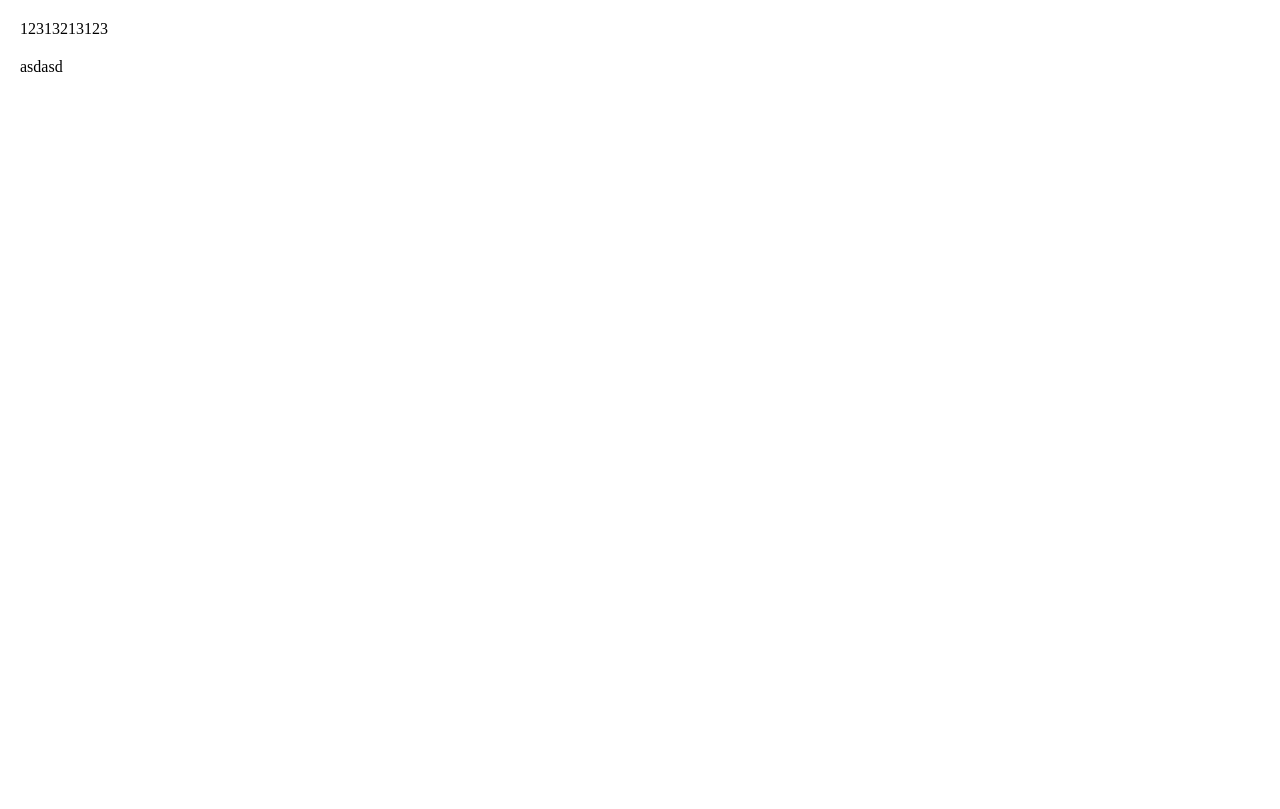
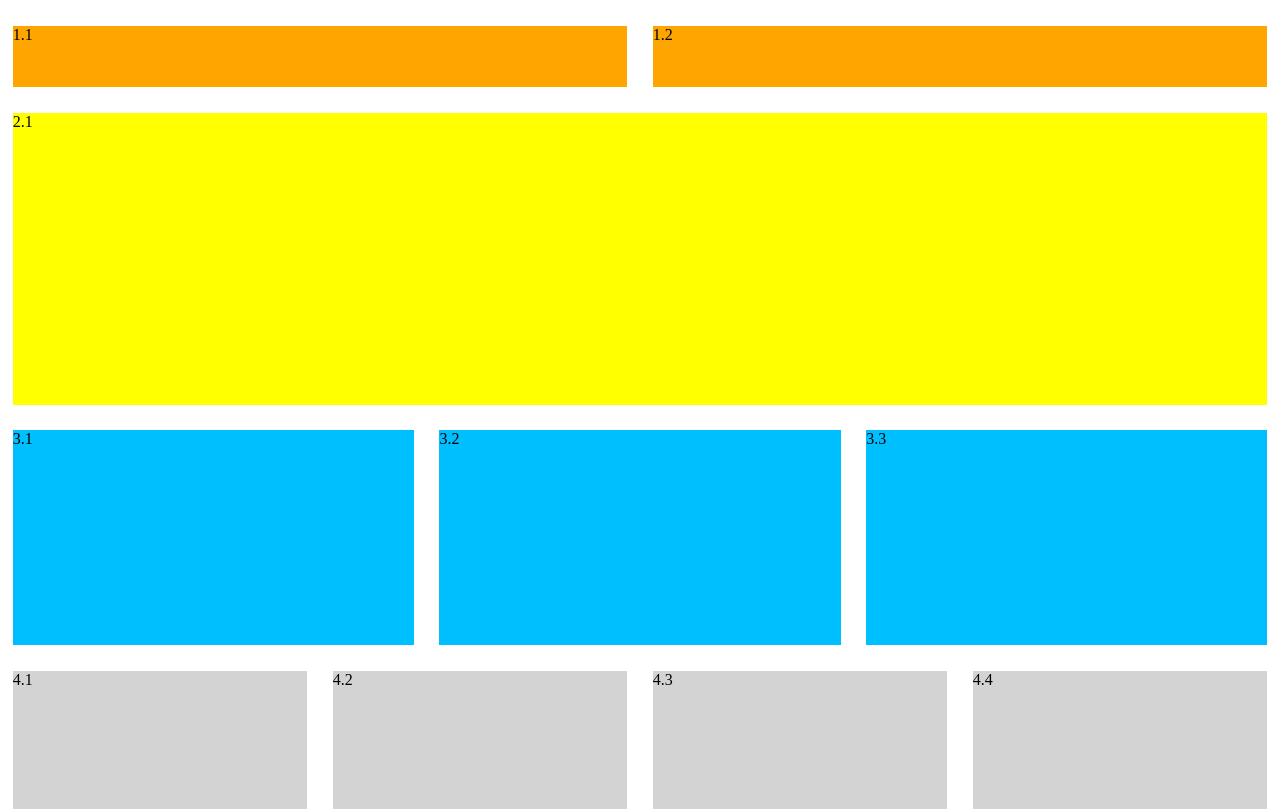
Before and after one commit to Banifest/WebForABAPersTask, a plain HTML site: page HW02/task1/pages/first-page.html in a window 1280 px wide. Drawn offline with Linux system fonts and the light colour scheme.

Commit message:
Task 1, page 1

```diff
--- a/HW02/task1/pages/first-page.html
+++ b/HW02/task1/pages/first-page.html
@@ -6,13 +6,45 @@
     <link href="../style/first-page.css" rel="stylesheet" type="text/css">
 </head>
 <body>
+<div class="container" id="orange-box">
+    <div class="item orange-element">
+        1.1
+    </div>
+    <div class="item orange-element">
+        1.2
+    </div>
+</div>
 
-<div class="container">
-    <div class="item">
-        12313213123
+<div class="container" id="yellow-box">
+    <div class="item yellow-element">
+        2.1
     </div>
-    <div class="item">
-        asdasd
+</div>
+
+<div class="container" id="blue-box">
+    <div class="item blue-element">
+        3.1
+    </div>
+    <div class="item blue-element">
+        3.2
+    </div>
+    <div class="item blue-element">
+        3.3
+    </div>
+</div>
+
+<div class="container" id="gray-box">
+    <div class="item gray-element">
+        4.1
+    </div>
+    <div class="item gray-element">
+        4.2
+    </div>
+    <div class="item gray-element">
+        4.3
+    </div>
+    <div class="item gray-element">
+        4.4
     </div>
 </div>
 
--- a/HW02/task1/style/first-page.css
+++ b/HW02/task1/style/first-page.css
@@ -1,38 +1,53 @@
 html, body {
     margin: 0;
-    height: 100%;
+    height: 98%;
 }
 
-div {
-    border-bottom-width: 10px;
-    border-left-width: 10px;
-    border-right-width: 10px;
-    padding: 10px;
+.container {
+    display: flex;
+    justify-content: space-evenly;
+    margin-bottom: 2%;
+    margin-top: 2%;
 }
 
-.headerContainer {
-    width: auto;
-    min-height: 10%;
-    display: block;
+.item {
+    display: inline-flex;
+    margin-left: 1%;
+    margin-right: 1%;
 }
 
-.headerDiv {
+.orange-element {
     background-color: orange;
-    min-width: 48%;
-    min-height: 100%;
-    position: relative;
-    display: inline-block;
+    width: 100%;
 }
 
-.mainDiv {
-    background-color: yellow;
-    min-width: 100%;
-    min-height: 40%;
+.blue-element {
+    background-color: deepskyblue;
+    width: 100%;
 }
 
-.bottomDiv {
-    background-color: dodgerblue;
-    min-width: 33%;
-    min-height: 30%;
-    display: inline-block;
+.yellow-element {
+    background-color: yellow;
+    width: 100%;
 }
+
+.gray-element {
+    background-color: lightgray;
+    width: 100%;
+}
+
+#orange-box {
+    height: 8%;
+}
+
+#yellow-box {
+    height: 38%;
+}
+
+#blue-box {
+    height: 28%;
+}
+
+#gray-box {
+    height: 18%;
+}
--- a/HW02/task1/style/second-page.css
+++ b/HW02/task1/style/second-page.css
@@ -8,6 +8,8 @@ html, body, table {
     background-color: orange;
     height: 10%;
     width: 100%;
+    margin-top: 2%;
+    margin-bottom: 2%;
 }
 
 #yellow-box {
@@ -30,5 +32,6 @@ html, body, table {
 
 th {
     background-color: inherit;
-    border-width: 20px;
+    margin-right: 2%;
+    margin-left: 2%;
 }
```
